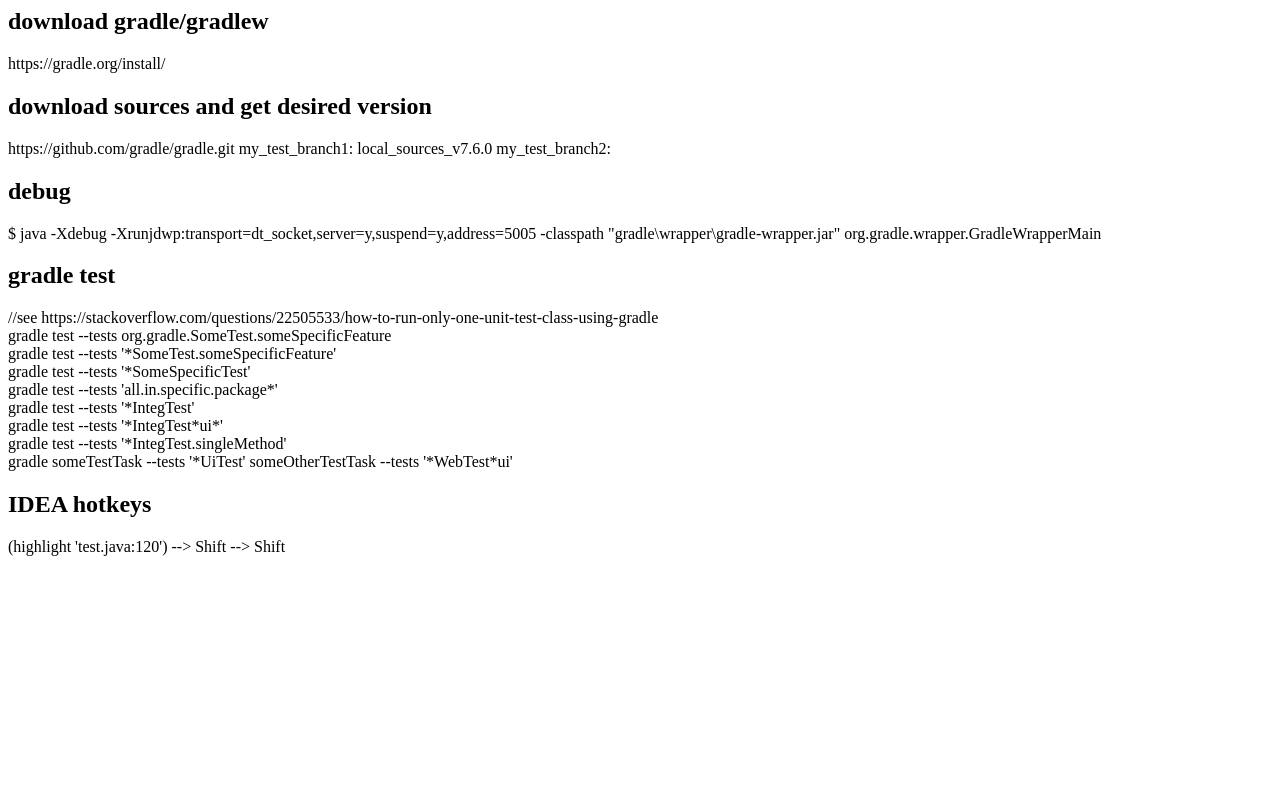
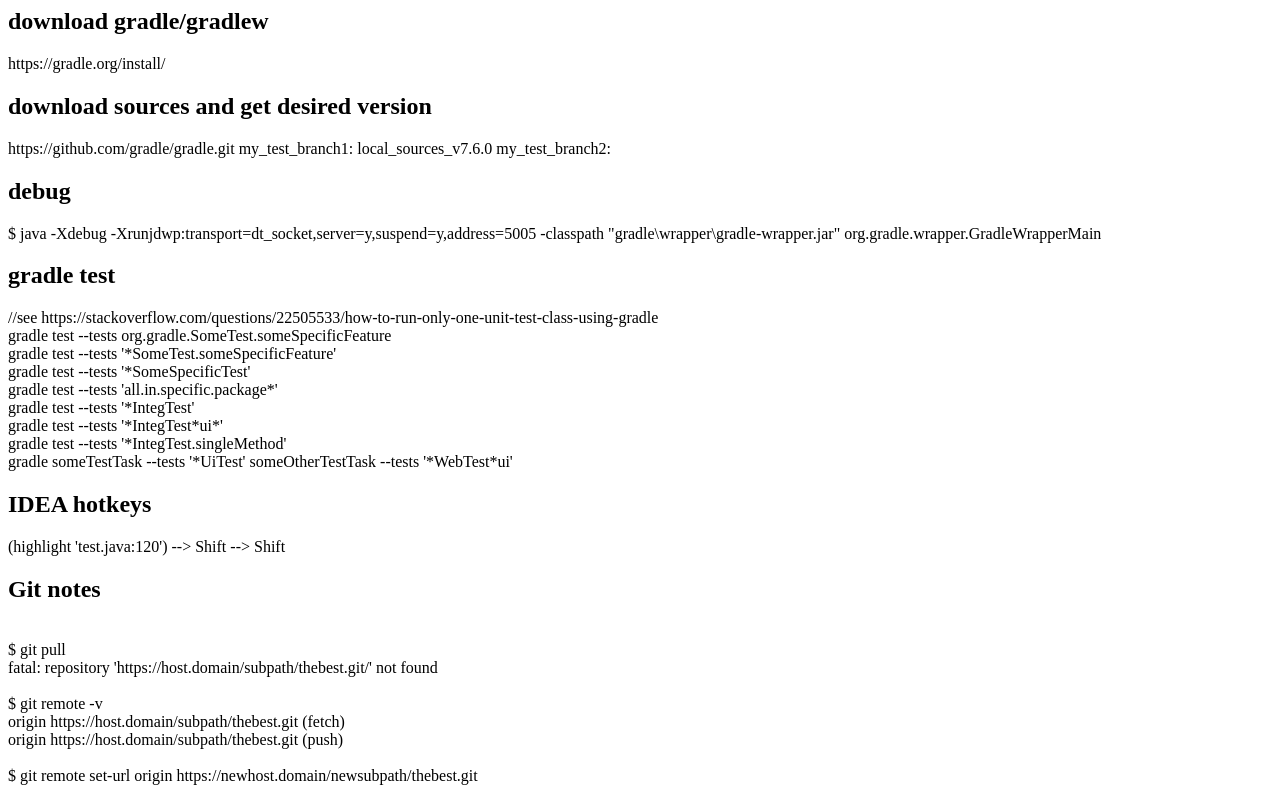
Before and after one commit to axxle/axxle.github.io, a plain HTML site: page gradle/index.html in a window 1280 px wide. Drawn offline with Linux system fonts and the light colour scheme.

Commit message:
Update index.html

```diff
--- a/gradle/index.html
+++ b/gradle/index.html
@@ -30,5 +30,16 @@
 
   <h2>IDEA hotkeys</h2>
 (highlight 'test.java:120') --> Shift --> Shift
+
+  <h2>Git notes</h2>
+</br>$ git pull
+</br>fatal: repository 'https://host.domain/subpath/thebest.git/' not found
+</br>
+</br>$ git remote -v
+</br>origin  https://host.domain/subpath/thebest.git (fetch)
+</br>origin  https://host.domain/subpath/thebest.git (push)
+</br>
+</br>$ git remote set-url origin https://newhost.domain/newsubpath/thebest.git
+
 </body>
 </html>
```
